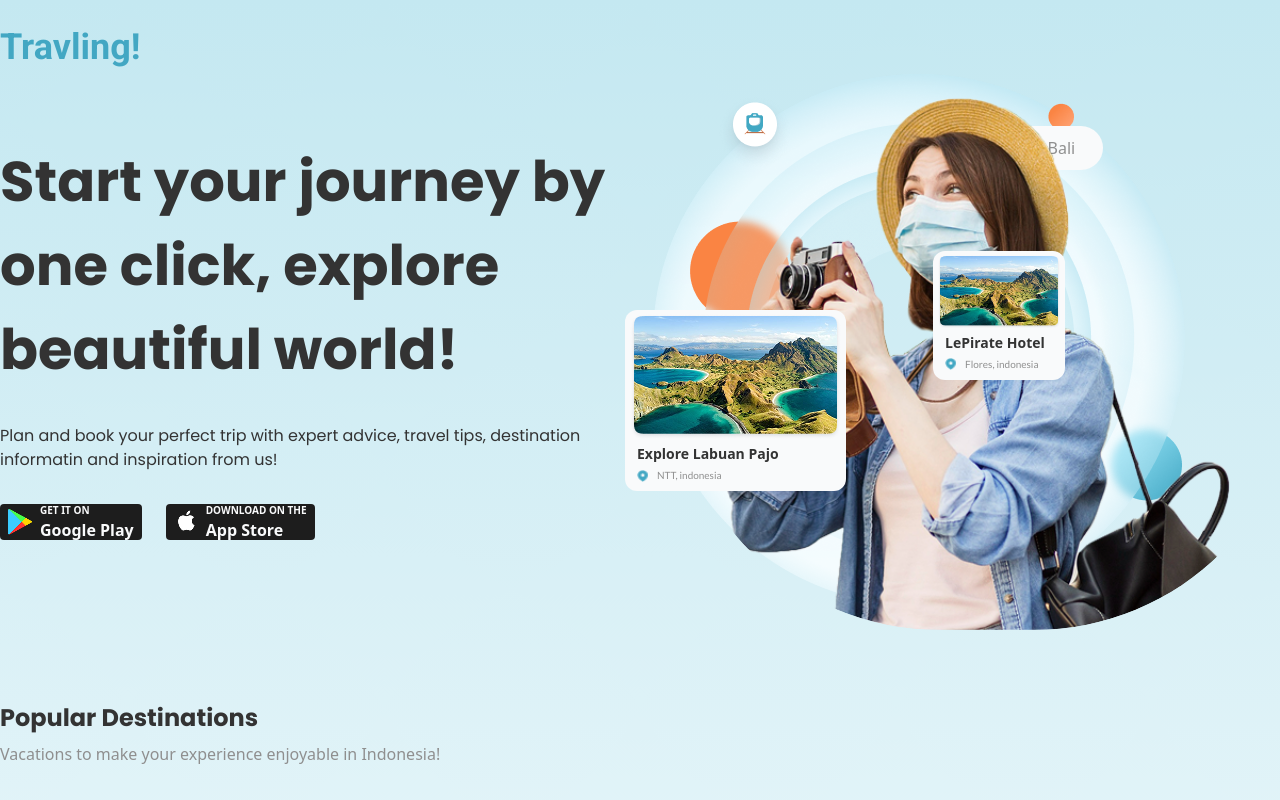
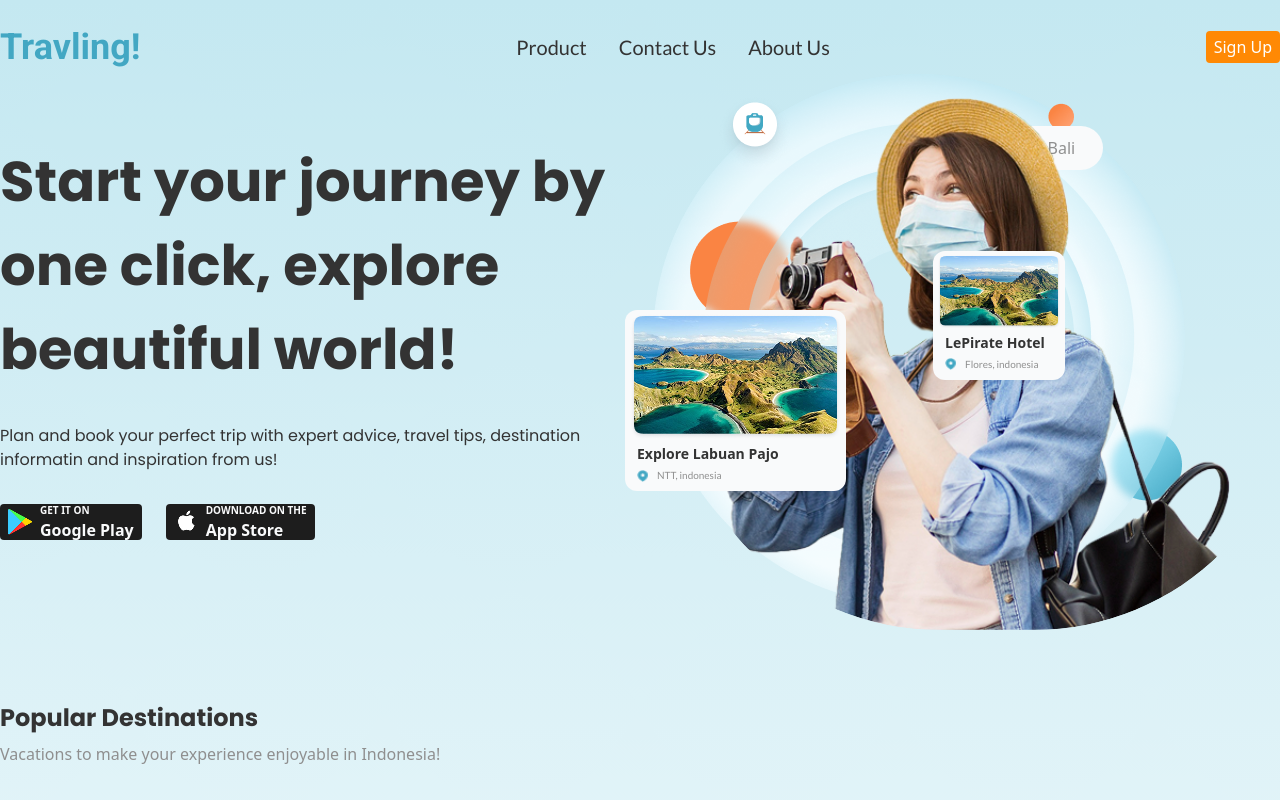
Before and after one commit to SanjilaGangaju/Landing-Page, a React (Vite) app: page / in a window 1280 px wide. Shown: the top 800 px of the page. Built offline with nearby package versions, Linux system fonts and the light colour scheme.

Commit message:
completed header responsive

```diff
--- a/src/components/Footer/Footer.jsx
+++ b/src/components/Footer/Footer.jsx
@@ -4,6 +4,7 @@ import { FaInstagram } from "react-icons/fa";
 import { FaFacebook } from "react-icons/fa";
 
 const Footer = () => {
+
   return (
     <footer className='-mt-20'>
         <div className='bg-blue-400 rounded-t-xl relative  max-h-86 overflow-hidden'>
--- a/src/components/Header/Header.jsx
+++ b/src/components/Header/Header.jsx
@@ -8,22 +8,32 @@ const Header = () => {
   const [ishamOn, sethamOn] = useState(false);
   return (
     <header>
-
-        <div className='wrapper relative flex justify-between items-center pt-5 '>
+         {/* desktop header */}
+        <div className='wrapper  relative flex justify-between items-center pt-5 '>
             <div className='font-[roboto] text-[36px] font-bold text-[#42A7C3]'>
                 Travling!
+            </div>
+            <div className='hidden md:flex flex-1 justify-center'>
+              <Navbar></Navbar>
+            </div>
+
+
+            <div className='hidden md:flex  items-center'>
+
+              <button className='bg-orange-400  hover:bg-orange-500 cursor-pointer rounded px-2 py-1 text-[16px] text-white'>Sign Up</button>
+
             </div>
 
 
             <button onClick={()=>sethamOn(!ishamOn)} className='md:hidden lg:hidden'>
 
-             <RxHamburgerMenu >dgdg</RxHamburgerMenu>
+             <RxHamburgerMenu ></RxHamburgerMenu>
 
             </button>
              {ishamOn&&(
-                 <div className='absolute w-1/2 right-0  h-50 flex flex-col gap-2 items-center justify-center bg-blue-100 top-20 '>
+                 <div className='absolute w-full right-0   h-50 flex flex-col gap-2 items-center justify-center bg-[#c4e8f1] top-16 '>
                   <IoMdClose onClick={()=>sethamOn(!ishamOn)} className='ml-[50%]'></IoMdClose>
-            <Navbar></Navbar>
+            <Navbar ishamOn={ishamOn}></Navbar>
           </div>
              )}
 
--- a/src/components/Navbar/Navbar.jsx
+++ b/src/components/Navbar/Navbar.jsx
@@ -4,10 +4,10 @@ import "./Navbar.css"
 
 const Navbar = () => {
   return (
-   <nav className='flex flex-col gap-8 items-center justify-center font-[lato] font-normal text-[20px]'>
-      <Link to="/product">Product</Link>
-      <Link to="/contact-us">Contact Us</Link>
-      <Link to="/about-us">About Us</Link>
+   <nav className='flex flex-col md:flex-row title gap-8 items-center justify-center font-[lato] font-normal text-[20px]'>
+      <Link to="/product" className='hover:text-shadow-xs'>Product</Link>
+      <Link to="/contact-us" className='hover:text-shadow-xs'>Contact Us</Link>
+      <Link to="/about-us" className='hover:text-shadow-xs'>About Us</Link>
     </nav>
   )
 }
```
